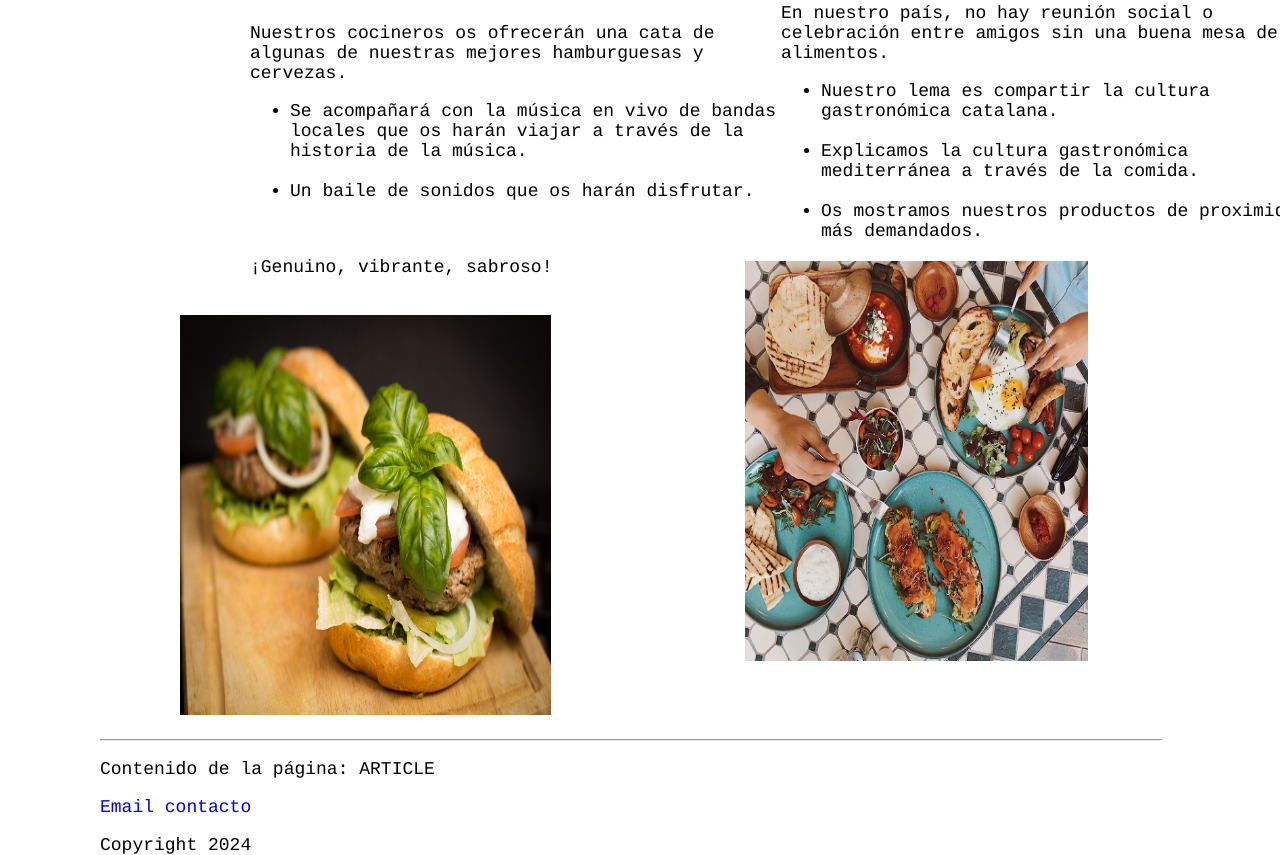
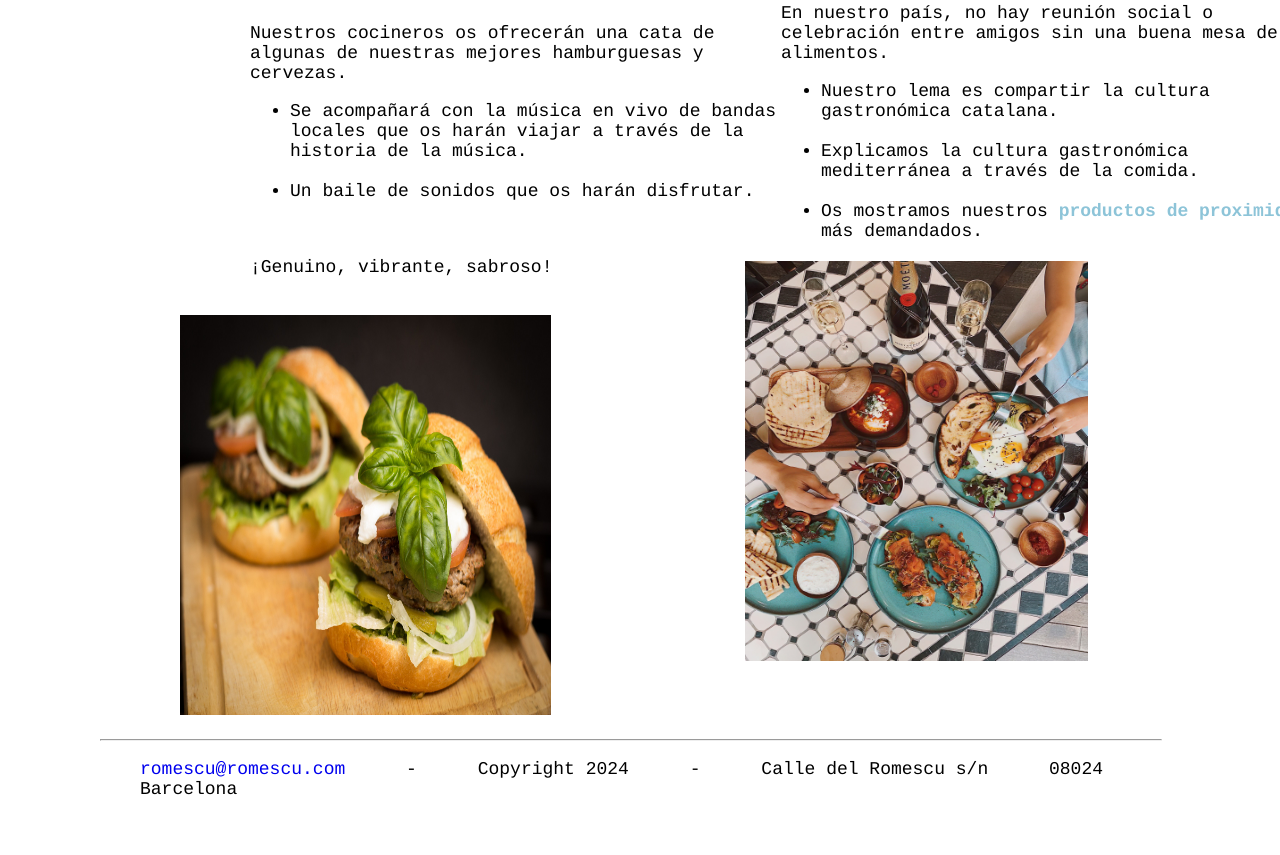
Before and after one commit to srodrigitz/2425srodrigitz, a plain HTML site: page eventos.html in a window 1280 px wide. Shown: the part 887-1742 px from the top of the page. After the commit the page ends 1717 px from the top, so only its background shows below. Drawn offline with Linux system fonts and the light colour scheme; a web font is replaced by a local one.

Commit message:
Update eventos.html

```diff
--- a/eventos.html
+++ b/eventos.html
@@ -48,8 +48,8 @@
 			<ul>
 				<li>Nuestro lema es compartir la cultura gastronómica catalana.</li><br>
 				<li>Explicamos la cultura gastronómica mediterránea a través de la comida.</li><br>
-				<li>Os mostramos nuestros productos de proximidad más demandados.</li>
-			<img src="imagenes/tours2.jpg" width="70%" height="400px" alt="platos especiados romescu"/>
+				<li>Os mostramos nuestros <a href="https://blog.cerdanyaecoresort.com/productos-de-proximidad/" target="_blank">productos de proximidad</a> más demandados.</li>
+			<img src="imagenes/tours.jpg" width="70%" height="400px" alt="platos especiados romescu"/>
 		</article>
 	</section>
 </div>
@@ -57,9 +57,14 @@
  <footer class="divfooter">
 	<!-- esto es una línea de separación -->
 	<hr>
-		<p>Contenido de la página: ARTICLE</p>
-		<a href="mailto:samu.zur@gmail.com">Email contacto</a>
-		<p>Copyright 2024</p>
+		<ul>
+			<li><a href="mailto:romescu@romescu.com">romescu@romescu.com</a></li>
+			<li>-</li>
+			<li>Copyright 2024</li>
+			<li>-</li>
+			<li>Calle del Romescu s/n</li>
+			<li>08024 Barcelona</li>
+		</ul>
  </footer>
 </body>
 </html>
```
